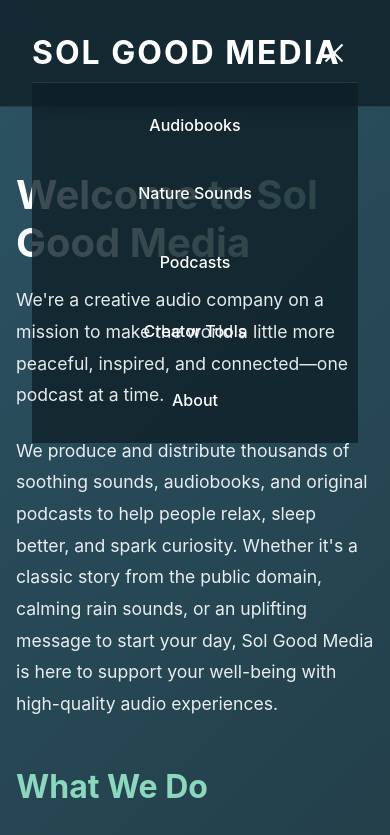
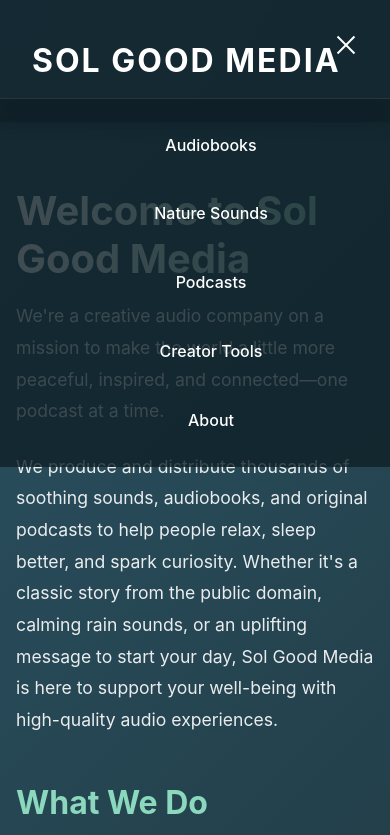
Before and after one commit to solgood44/static-site, a website: page docs/index.html in a window 390 px wide. Both pictures are taken after a click on the button "Toggle menu". Shown: the top 835 px of the page. Drawn offline with Linux system fonts and the light colour scheme.

Commit message:
fixed mobile menu functionality and styling

```diff
--- a/css/style.css
+++ b/css/style.css
@@ -180,9 +180,10 @@
     background: none;
     border: none;
     cursor: pointer;
-    padding: 0.5rem;
+    padding: 1rem;
+    margin: -1rem;
     position: relative;
-    z-index: 100;
+    z-index: 1000;
 }
 
 .hamburger {
@@ -198,6 +199,7 @@
 .hamburger::after {
     content: '';
     position: absolute;
+    left: 0;
     width: 24px;
     height: 2px;
     background: var(--primary-color);
@@ -205,11 +207,11 @@
 }
 
 .hamburger::before {
-    transform: translateY(-8px);
+    top: -8px;
 }
 
 .hamburger::after {
-    transform: translateY(8px);
+    bottom: -8px;
 }
 
 /* Hamburger Animation */
@@ -218,23 +220,31 @@
 }
 
 .mobile-menu-button.active .hamburger::before {
+    top: 0;
     transform: rotate(45deg);
 }
 
 .mobile-menu-button.active .hamburger::after {
+    bottom: 0;
     transform: rotate(-45deg);
 }
 
 /* Responsive design */
 @media (max-width: 768px) {
+    header {
+        position: relative;
+        z-index: 1000;
+    }
+
     nav {
         position: relative;
+        padding: 0.5rem 0;
     }
 
     .mobile-menu-button {
         display: block;
         position: absolute;
-        right: 1rem;
+        right: 0;
         top: 50%;
         transform: translateY(-50%);
     }
@@ -243,25 +253,35 @@
         display: none;
         position: absolute;
         top: 100%;
-        left: 0;
-        right: 0;
+        left: -2rem;
+        right: -2rem;
         background: var(--nav-background);
         backdrop-filter: blur(10px);
-        padding: 1rem;
+        padding: 1rem 2rem;
         flex-direction: column;
-        align-items: center;
-        gap: 1rem;
+        align-items: stretch;
+        gap: 0.5rem;
         border-top: 1px solid rgba(255, 255, 255, 0.1);
+        opacity: 0;
+        transform: translateY(-10px);
+        transition: opacity 0.3s ease, transform 0.3s ease;
     }
 
     .nav-links.active {
         display: flex;
+        opacity: 1;
+        transform: translateY(0);
     }
 
     .nav-links a {
-        padding: 0.75rem 1.5rem;
+        padding: 1rem;
         width: 100%;
         text-align: center;
+        border-radius: 4px;
+    }
+
+    .nav-links a:hover {
+        background: rgba(255, 255, 255, 0.1);
     }
 
     main {
--- a/docs/css/style.css
+++ b/docs/css/style.css
@@ -180,9 +180,10 @@
     background: none;
     border: none;
     cursor: pointer;
-    padding: 0.5rem;
+    padding: 1rem;
+    margin: -1rem;
     position: relative;
-    z-index: 100;
+    z-index: 1000;
 }
 
 .hamburger {
@@ -198,6 +199,7 @@
 .hamburger::after {
     content: '';
     position: absolute;
+    left: 0;
     width: 24px;
     height: 2px;
     background: var(--primary-color);
@@ -205,11 +207,11 @@
 }
 
 .hamburger::before {
-    transform: translateY(-8px);
+    top: -8px;
 }
 
 .hamburger::after {
-    transform: translateY(8px);
+    bottom: -8px;
 }
 
 /* Hamburger Animation */
@@ -218,23 +220,31 @@
 }
 
 .mobile-menu-button.active .hamburger::before {
+    top: 0;
     transform: rotate(45deg);
 }
 
 .mobile-menu-button.active .hamburger::after {
+    bottom: 0;
     transform: rotate(-45deg);
 }
 
 /* Responsive design */
 @media (max-width: 768px) {
+    header {
+        position: relative;
+        z-index: 1000;
+    }
+
     nav {
         position: relative;
+        padding: 0.5rem 0;
     }
 
     .mobile-menu-button {
         display: block;
         position: absolute;
-        right: 1rem;
+        right: 0;
         top: 50%;
         transform: translateY(-50%);
     }
@@ -243,25 +253,35 @@
         display: none;
         position: absolute;
         top: 100%;
-        left: 0;
-        right: 0;
+        left: -2rem;
+        right: -2rem;
         background: var(--nav-background);
         backdrop-filter: blur(10px);
-        padding: 1rem;
+        padding: 1rem 2rem;
         flex-direction: column;
-        align-items: center;
-        gap: 1rem;
+        align-items: stretch;
+        gap: 0.5rem;
         border-top: 1px solid rgba(255, 255, 255, 0.1);
+        opacity: 0;
+        transform: translateY(-10px);
+        transition: opacity 0.3s ease, transform 0.3s ease;
     }
 
     .nav-links.active {
         display: flex;
+        opacity: 1;
+        transform: translateY(0);
     }
 
     .nav-links a {
-        padding: 0.75rem 1.5rem;
+        padding: 1rem;
         width: 100%;
         text-align: center;
+        border-radius: 4px;
+    }
+
+    .nav-links a:hover {
+        background: rgba(255, 255, 255, 0.1);
     }
 
     main {
--- a/docs/js/main.js
+++ b/docs/js/main.js
@@ -1,5 +1,37 @@
 // Add any interactive features here
 document.addEventListener('DOMContentLoaded', () => {
+    // Mobile menu functionality
+    const mobileMenuButton = document.querySelector('.mobile-menu-button');
+    const mobileNavLinks = document.querySelector('.nav-links');
+
+    if (mobileMenuButton && mobileNavLinks) {
+        // Toggle mobile menu
+        mobileMenuButton.addEventListener('click', (e) => {
+            e.stopPropagation();
+            mobileMenuButton.classList.toggle('active');
+            mobileNavLinks.classList.toggle('active');
+        });
+
+        // Close mobile menu when clicking outside
+        document.addEventListener('click', (event) => {
+            const isClickInsideMenu = mobileNavLinks.contains(event.target);
+            const isClickOnButton = mobileMenuButton.contains(event.target);
+
+            if (!isClickInsideMenu && !isClickOnButton && mobileNavLinks.classList.contains('active')) {
+                mobileMenuButton.classList.remove('active');
+                mobileNavLinks.classList.remove('active');
+            }
+        });
+
+        // Close mobile menu when window is resized
+        window.addEventListener('resize', () => {
+            if (window.innerWidth > 768) {
+                mobileMenuButton.classList.remove('active');
+                mobileNavLinks.classList.remove('active');
+            }
+        });
+    }
+
     // Add active class to current page in navigation
     const currentPath = window.location.pathname;
     const navLinks = document.querySelectorAll('nav a');
@@ -10,33 +42,3 @@
         }
     });
 });
-
-document.addEventListener('DOMContentLoaded', function() {
-    const mobileMenuButton = document.querySelector('.mobile-menu-button');
-    const navLinks = document.querySelector('.nav-links');
-
-    // Toggle mobile menu
-    mobileMenuButton.addEventListener('click', function() {
-        mobileMenuButton.classList.toggle('active');
-        navLinks.classList.toggle('active');
-    });
-
-    // Close mobile menu when clicking outside
-    document.addEventListener('click', function(event) {
-        const isClickInsideMenu = navLinks.contains(event.target);
-        const isClickOnButton = mobileMenuButton.contains(event.target);
-
-        if (!isClickInsideMenu && !isClickOnButton && navLinks.classList.contains('active')) {
-            mobileMenuButton.classList.remove('active');
-            navLinks.classList.remove('active');
-        }
-    });
-
-    // Close mobile menu when window is resized above mobile breakpoint
-    window.addEventListener('resize', function() {
-        if (window.innerWidth > 768 && navLinks.classList.contains('active')) {
-            mobileMenuButton.classList.remove('active');
-            navLinks.classList.remove('active');
-        }
-    });
-});
```
Also changed, not shown: js/main.js (+32 -30 lines).
